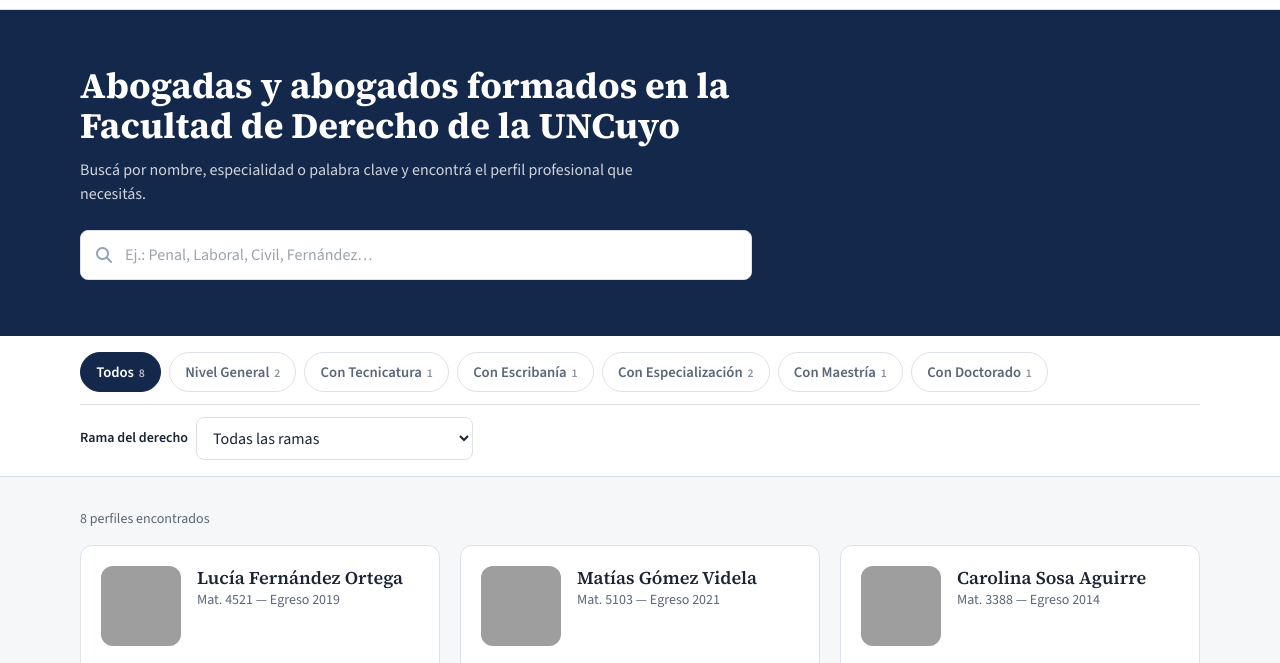
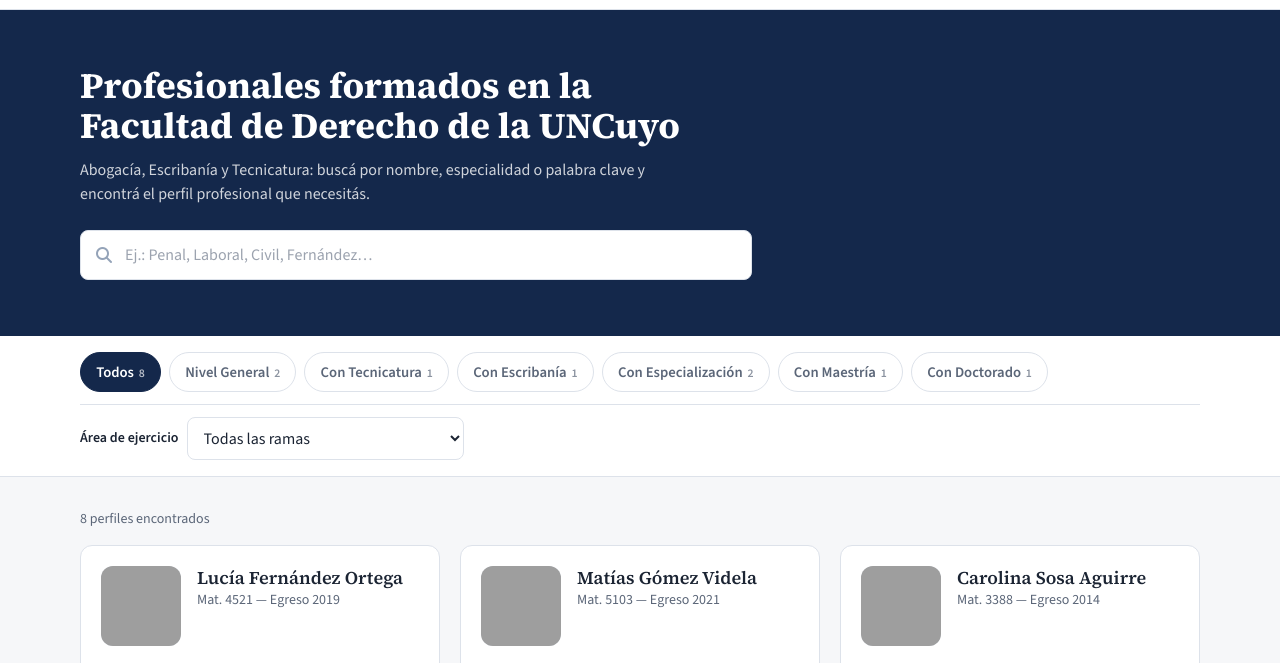
Before and after one commit to thiagozelada19-oss/prototipo.derecho.UNC, a plain HTML site: page index.html in a window 1280 px wide. Shown: the part 99-762 px from the top of the page. Drawn offline with nearby package versions, Linux system fonts and the light colour scheme; grey boxes are pictures that could not be loaded.

Commit message:
Add files via upload

```diff
--- a/index.html
+++ b/index.html
@@ -71,8 +71,8 @@ label.lb{display:block;font-weight:600;font-size:.88rem;margin-bottom:.25rem}
 
 <section class="bg-p text-white">
   <div class="max-w-6xl mx-auto px-4 py-10 md:py-14">
-    <h1 class="serif text-3xl md:text-4xl font-bold max-w-2xl leading-tight">Abogadas y abogados formados en la Facultad de Derecho de la UNCuyo</h1>
-    <p class="mt-3 max-w-xl text-white/80">Buscá por nombre, especialidad o palabra clave y encontrá el perfil profesional que necesitás.</p>
+    <h1 class="serif text-3xl md:text-4xl font-bold max-w-2xl leading-tight">Profesionales formados en la Facultad de Derecho de la UNCuyo</h1>
+    <p class="mt-3 max-w-xl text-white/80">Abogacía, Escribanía y Tecnicatura: buscá por nombre, especialidad o palabra clave y encontrá el perfil profesional que necesitás.</p>
     <div class="mt-6 max-w-2xl relative">
       <i class="fa-solid fa-magnifying-glass absolute left-4 top-1/2 -translate-y-1/2 text-slate-400"></i>
       <label for="q" class="sr-only">Buscar egresados</label>
@@ -85,7 +85,7 @@ label.lb{display:block;font-weight:600;font-size:.88rem;margin-bottom:.25rem}
   <div class="max-w-6xl mx-auto px-4 py-4 flex flex-col gap-3">
     <div id="tabs" class="flex flex-wrap gap-2" role="group" aria-label="Filtrar por nivel académico"></div>
     <div class="flex flex-wrap items-center gap-2 pt-3 border-t" style="border-color:var(--line)">
-      <label for="rama" class="text-sm font-semibold whitespace-nowrap">Rama del derecho</label>
+      <label for="rama" class="text-sm font-semibold whitespace-nowrap">Área de ejercicio</label>
       <select id="rama" class="field !w-auto"></select>
     </div>
   </div>
```
